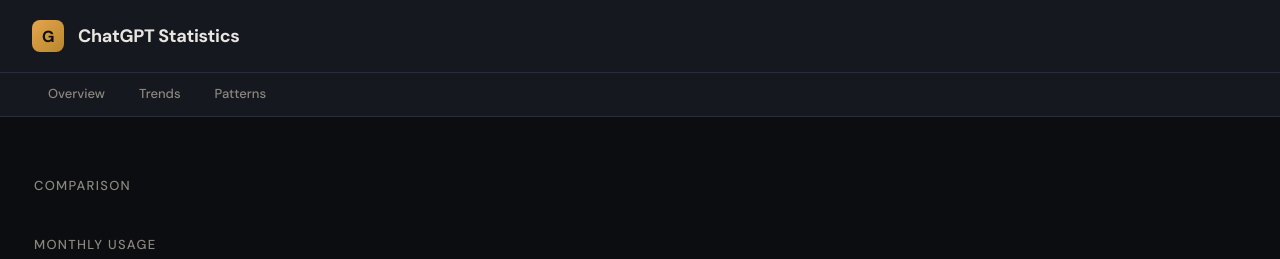
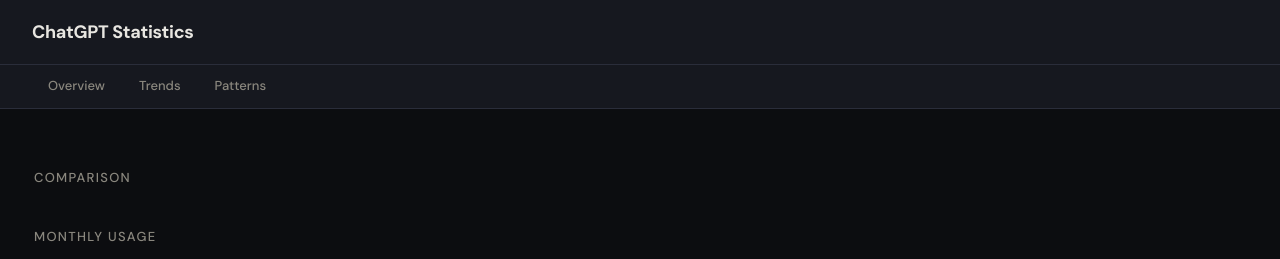
Before and after one commit to jnspo1/chatgpt-stats, a FastAPI app: template templates/overview.html in a window 1280 px wide. Shown: the top 259 px of the page. Run offline with FastAPI, Linux system fonts and the light colour scheme; the template is opened without the code that fills it, so the values that code supplies are empty.

Commit message:
fix(ui): remove G icon from header
Co-Authored-By: Claude Opus 4.6 <noreply@anthropic.com>

```diff
--- a/templates/base.html
+++ b/templates/base.html
@@ -60,13 +60,6 @@
     justify-content: space-between;
   }
   .header-left { display: flex; align-items: center; gap: 14px; }
-  .header-mark {
-    width: 32px; height: 32px; border-radius: 8px;
-    background: linear-gradient(135deg, var(--amber) 0%, var(--amber-dim) 100%);
-    display: flex; align-items: center; justify-content: center;
-    font-size: 16px; font-weight: 700; color: var(--bg);
-    letter-spacing: -0.5px;
-  }
   .header h1 { font-size: 18px; font-weight: 700; letter-spacing: -0.3px; }
   .header .meta {
     font-size: 12px; color: var(--text-dim);
@@ -265,7 +258,6 @@ const DASHBOARD_DATA = {{ data_json | safe }};
 
 <header class="header">
   <div class="header-left">
-    <div class="header-mark">G</div>
     <h1>ChatGPT Statistics</h1>
   </div>
   <div class="meta" id="generated-at"></div>
```
